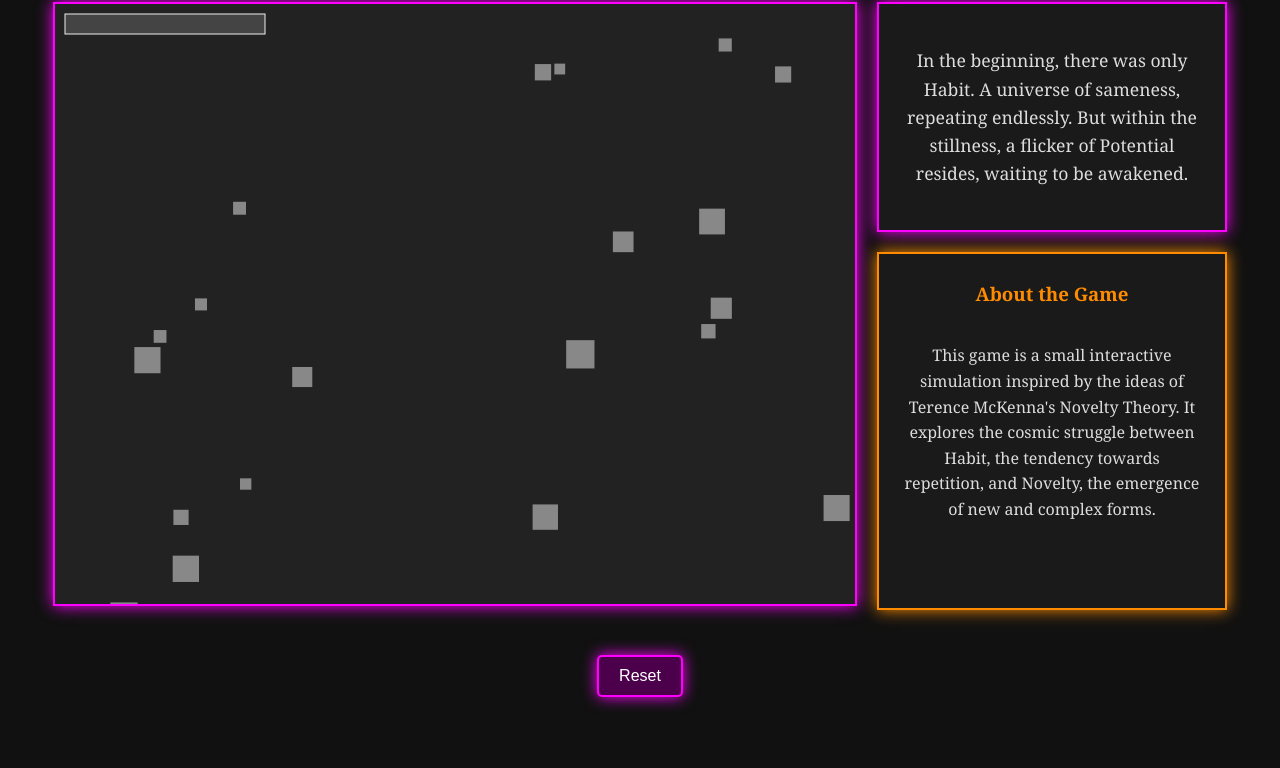
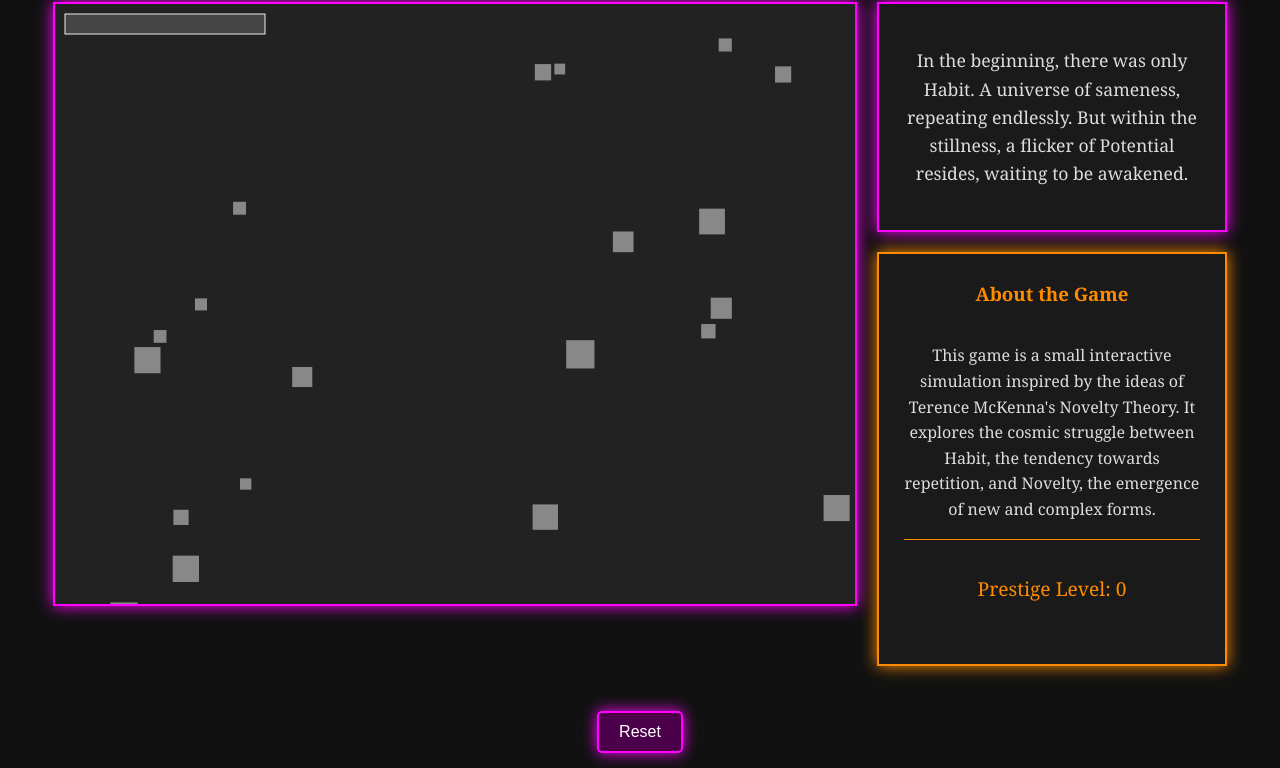
Before and after one commit to bitsandbitsbits/novelty, a website: page index.html in a window 1280 px wide. Shown: the part 78-846 px from the top of the page. Before the commit the page ends 800 px from the top, so only its background shows below. Drawn offline with Linux system fonts and the light colour scheme.

Commit message:
feat: Implement Prestige system
Introduces a "Prestige" system to add replayability.

- When Concrescence is reached, the game resets and a Prestige Level counter is incremented.
- Each Prestige Level increases the novelty decay rate, making subsequent cycles more challenging.
- Adds a "Prestige Level" display to the UI.
- Fixes a CSS bug causing the background to be cut off on long pages.

```diff
--- a/game.js
+++ b/game.js
@@ -18,6 +18,7 @@ canvas.height = config.height;
 // Game state
 let novelty = 0;
 const maxNovelty = 100;
+let prestigeLevel = 0;
 let isPaused = false;
 let concrescenceReached = false;
 let gameObjects = [];
@@ -204,7 +205,7 @@ class GameObject {
 
 // --- Game Logic ---
 let animationFrameId;
-function init() {
+function init(isPrestige = false) {
     if (animationFrameId) {
         cancelAnimationFrame(animationFrameId);
     }
@@ -214,6 +215,11 @@ function init() {
     gameObjects = [];
     particles = [];
     currentNarrativeIndex = 0;
+
+    if (!isPrestige) {
+        prestigeLevel = 0;
+    }
+    document.getElementById('prestige-level').textContent = prestigeLevel;
 
     for (let i = 0; i < 20; i++) {
         const x = Math.random() * config.width; const y = Math.random() * config.height;
@@ -371,6 +377,14 @@ function gameLoop() {
 
 function startConcrescence() {
     concrescenceReached = true;
+    prestigeLevel++;
+    document.getElementById('prestige-level').textContent = prestigeLevel;
+
+    // A brief pause to enjoy the moment before reset
+    setTimeout(() => {
+        init(true);
+    }, 3000);
+
     gameObjects.forEach(obj => { obj.type = 'complex'; obj.dx = 0; obj.dy = 0; });
     document.getElementById('text-guide').innerHTML = `<p>${narrativeChapters[narrativeChapters.length - 1].text}</p>`;
 }
@@ -421,7 +435,12 @@ canvas.addEventListener('click', (event) => {
         if (obj.type === 'habit' && mouseX >= obj.x && mouseX <= obj.x + obj.size && mouseY >= obj.y && mouseY <= obj.y + obj.size) {
             playSound('click');
             obj.type = 'novelty'; obj.dx = 0; obj.dy = 0;
-            obj.noveltyTimer = 120 + Math.random() * 180;
+            // Prestige makes decay faster
+            const baseDecayTime = 120;
+            const decayReduction = prestigeLevel * 10;
+            obj.noveltyTimer = (baseDecayTime - decayReduction) + Math.random() * 180;
+            if (obj.noveltyTimer < 20) obj.noveltyTimer = 20; // Ensure a minimum decay time
+
             if (novelty < maxNovelty) { novelty += 5; }
             break;
         }
--- a/index.html
+++ b/index.html
@@ -19,6 +19,9 @@
             <div id="info-box" class="glow-effect-orange">
                 <h3>About the Game</h3>
                 <p>This game is a small interactive simulation inspired by the ideas of Terence McKenna's Novelty Theory. It explores the cosmic struggle between Habit, the tendency towards repetition, and Novelty, the emergence of new and complex forms.</p>
+                <div id="prestige-display" class="glow-effect-orange">
+                    <p>Prestige Level: <span id="prestige-level">0</span></p>
+                </div>
             </div>
         </div>
     </div>
--- a/style.css
+++ b/style.css
@@ -1,10 +1,14 @@
+html, body {
+    height: 100%;
+    margin: 0;
+    padding: 0;
+}
+
 body {
     font-family: sans-serif;
     background-color: #111;
     color: #eee;
     text-align: center;
-    margin: 0;
-    padding: 0;
 }
 
 h1 {
@@ -64,6 +68,15 @@ h1 {
     color: #ff8c00;
 }
 
+#prestige-display {
+    margin-top: auto; /* Pushes this to the bottom */
+    padding: 15px;
+    border-top: 1px solid #ff8c00;
+    text-align: center;
+    font-size: 1.2em;
+    color: #ff8c00;
+}
+
 #donation-link {
     margin-top: 30px;
     padding: 15px;
```
